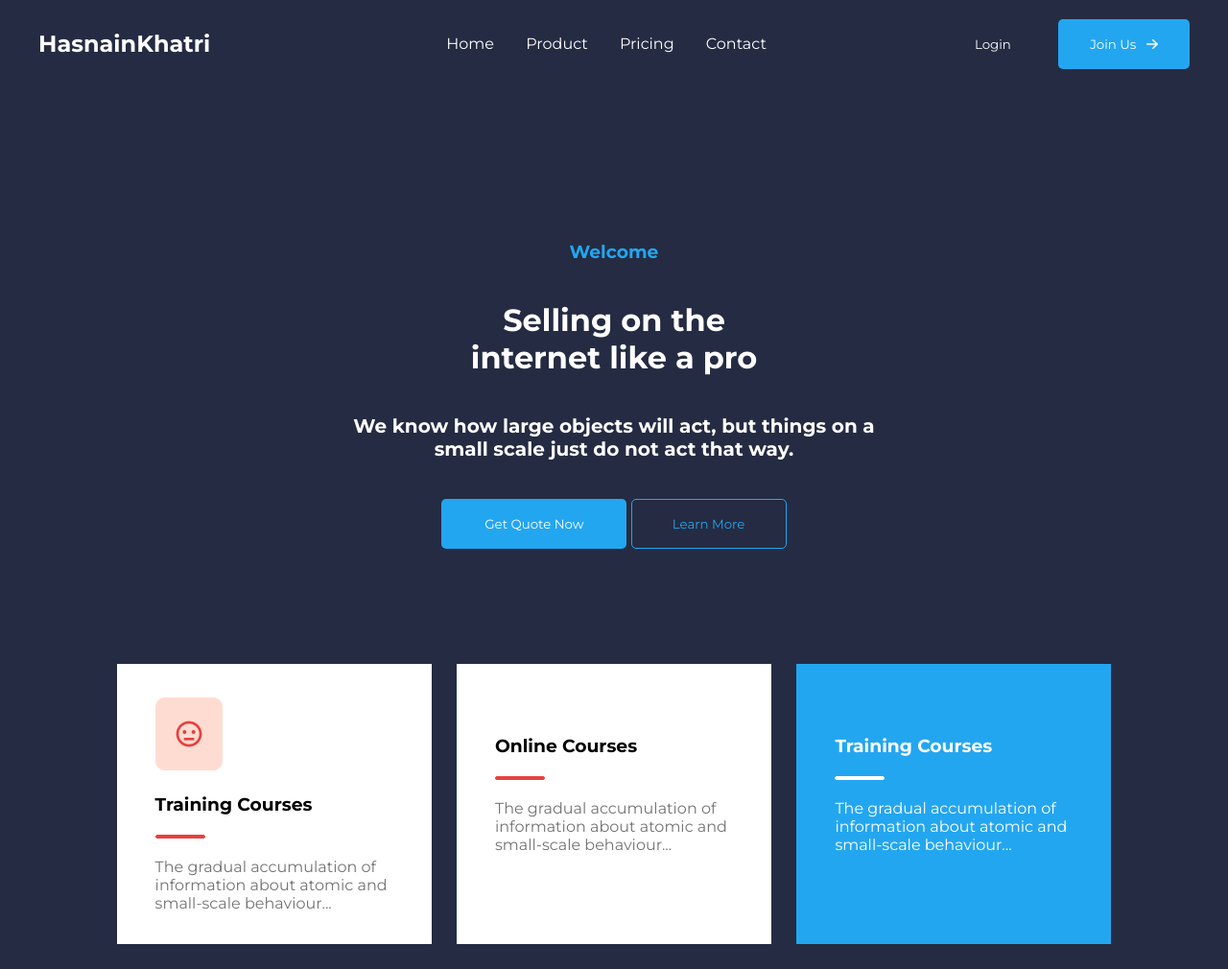
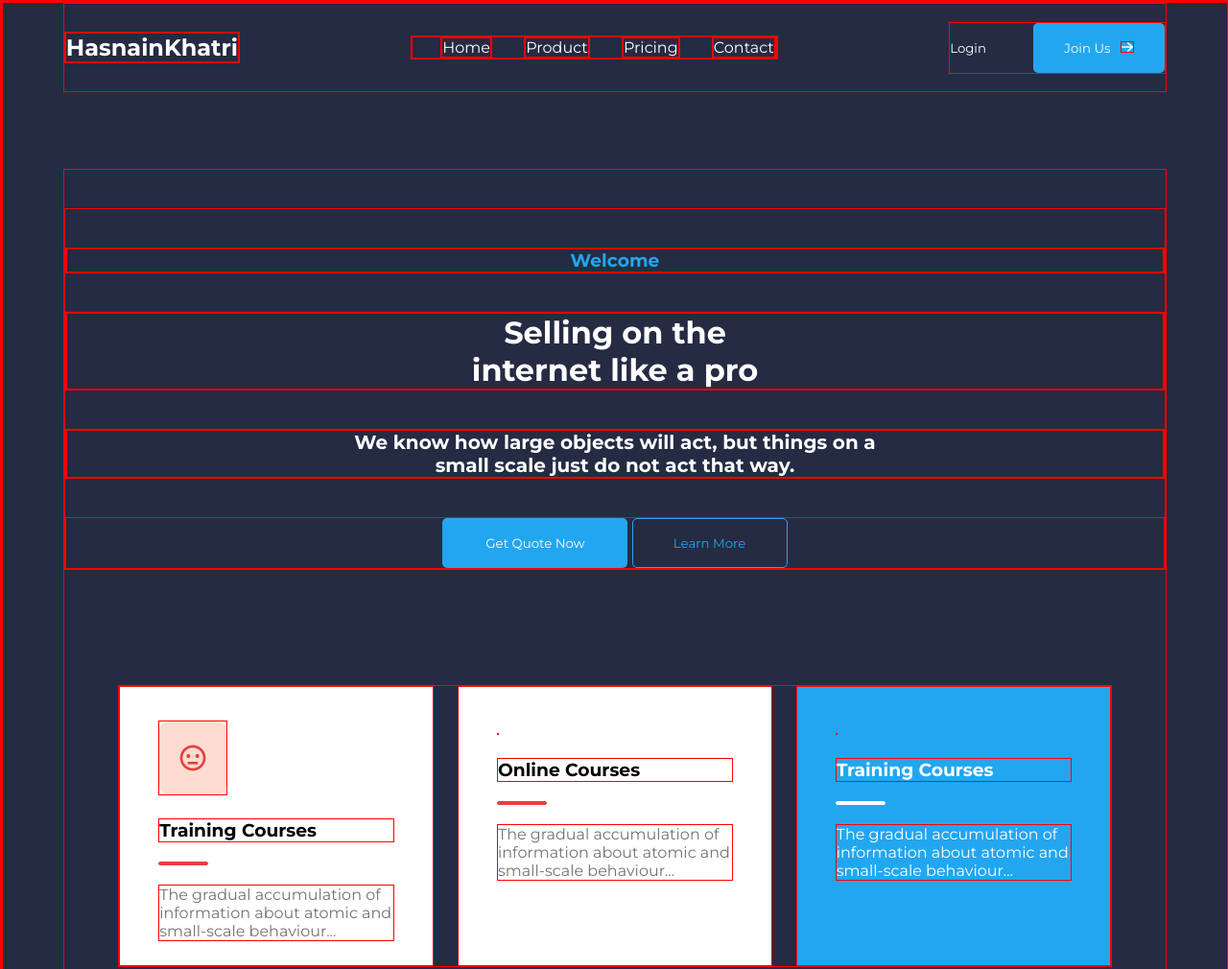
Before and after one commit to Hasnain3007/Hasnain-Khatri, a plain HTML site: page index.html in a window 1280 px wide. Shown: the top 1010 px of the page at 96% size. Drawn offline with Linux system fonts and the light colour scheme.

Commit message:
aaaaaaaaaaaaaaaaaaaaaaaaaaaaaaaaaaaaaa

```diff
--- a/style.css
+++ b/style.css
@@ -1,7 +1,7 @@
 * {
     padding: 0;
     margin: 0;
-    /* border: 1px solid red; */
+    border: 1px solid red;
     font-family: "Montserrat", sans-serif;
 }
 
@@ -14,7 +14,7 @@ header {
 /* navbar start from Here  */
 
 nav {
-    width: 1200px;
+    width: 90%;
     height: 91px;
     margin: auto;
     color: white;
```
